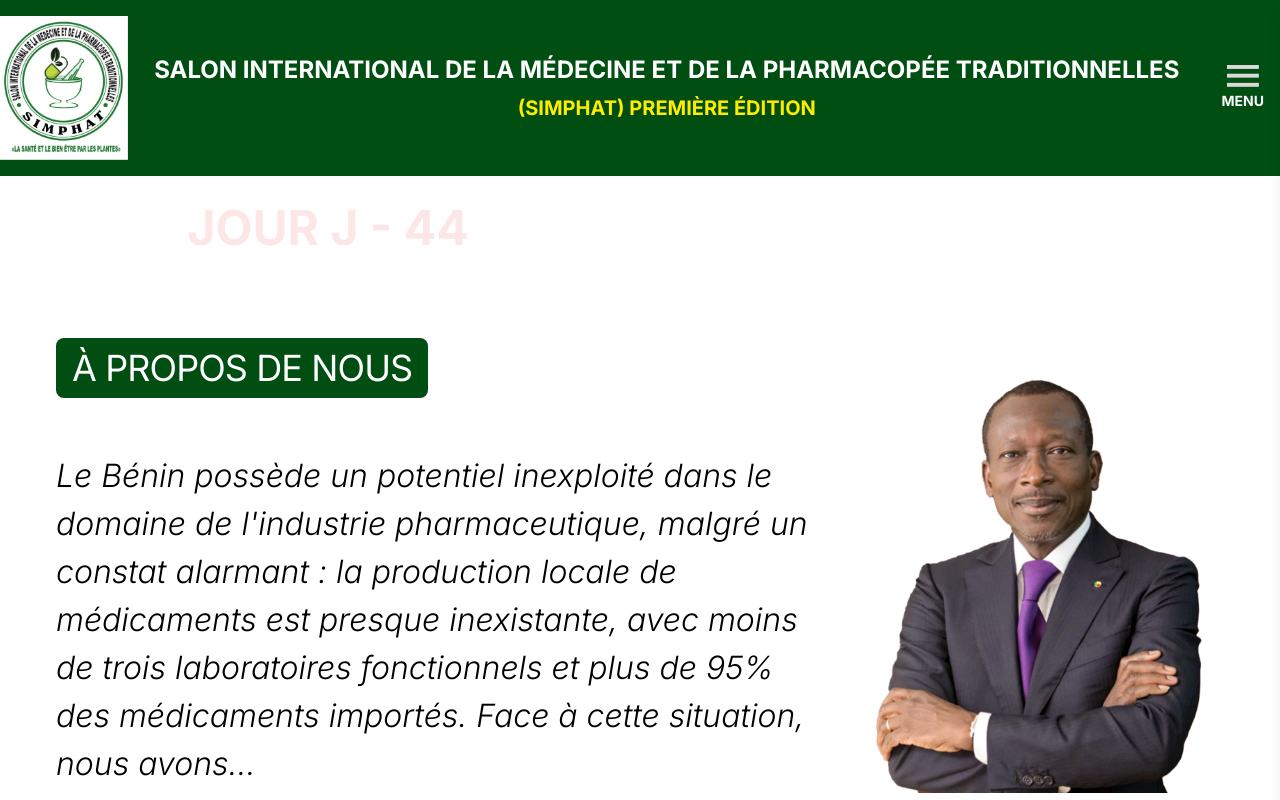
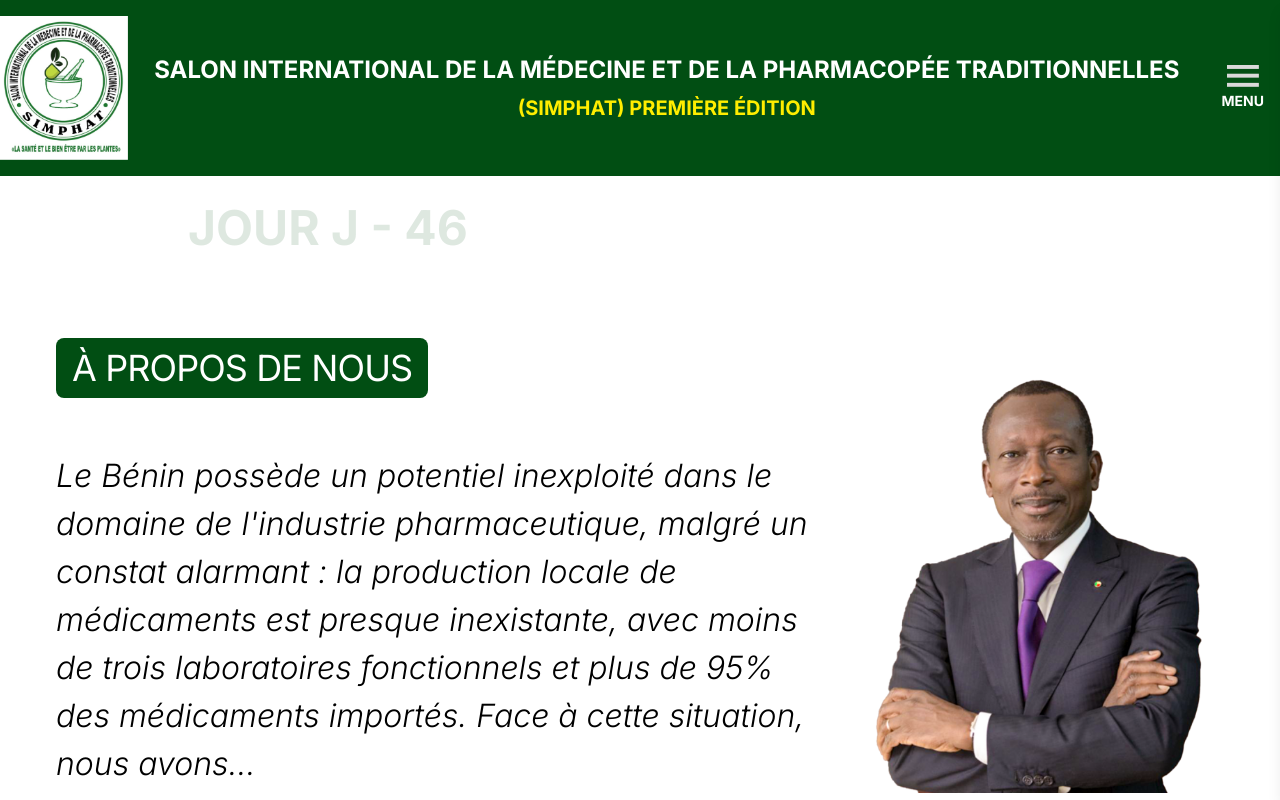
Before and after one commit to ALLAGBE1/simphat-front, a React (Vite) app: page / in a window 1280 px wide. Shown: the top 800 px of the page. Built offline with nearby package versions, Linux system fonts and the light colour scheme.

Commit message:
Update of the date of the event

```diff
--- a/src/components/Info.jsx
+++ b/src/components/Info.jsx
@@ -8,7 +8,7 @@
     // Fonction pour calculer les jours restants
     const calculateDaysLeft = () => {
       const today = new Date(); // Date actuelle
-      const eventDate = new Date("2024-11-25T00:00:00"); // Date cible (25 novembre 2024 à minuit)
+      const eventDate = new Date("2024-11-27T00:00:00"); // Date cible (25 novembre 2024 à minuit)
 
       // Calculer la différence en millisecondes
       const timeDifference = eventDate - today;
@@ -40,7 +40,7 @@
     <div className="container mx-auto p-4 mb-3">
       <div className="flex flex-col md:flex-row">
         <div className="w-full md:w-1/2">
-          <p className="text-[48px] font-bold text-center text-red-500 animate-blink">
+          <p className="text-[48px] font-bold text-center text-customGreen animate-blink">
             {daysLeft > 0 ? `JOUR J - ${daysLeft}` : "JOUR J"}
           </p>
         </div>
```
Also changed, not shown: src/components/Header/Header.jsx (+10 -90 lines).
